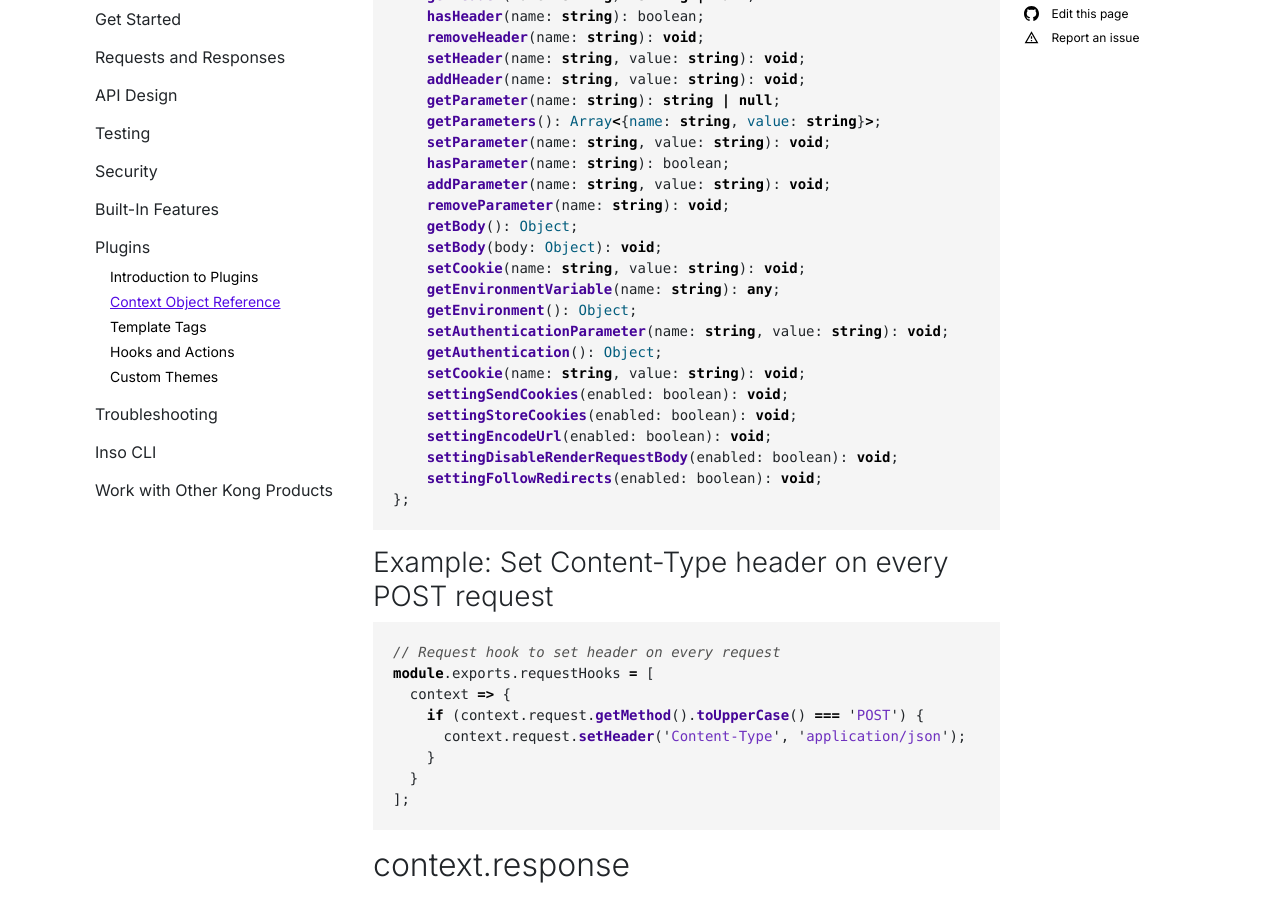
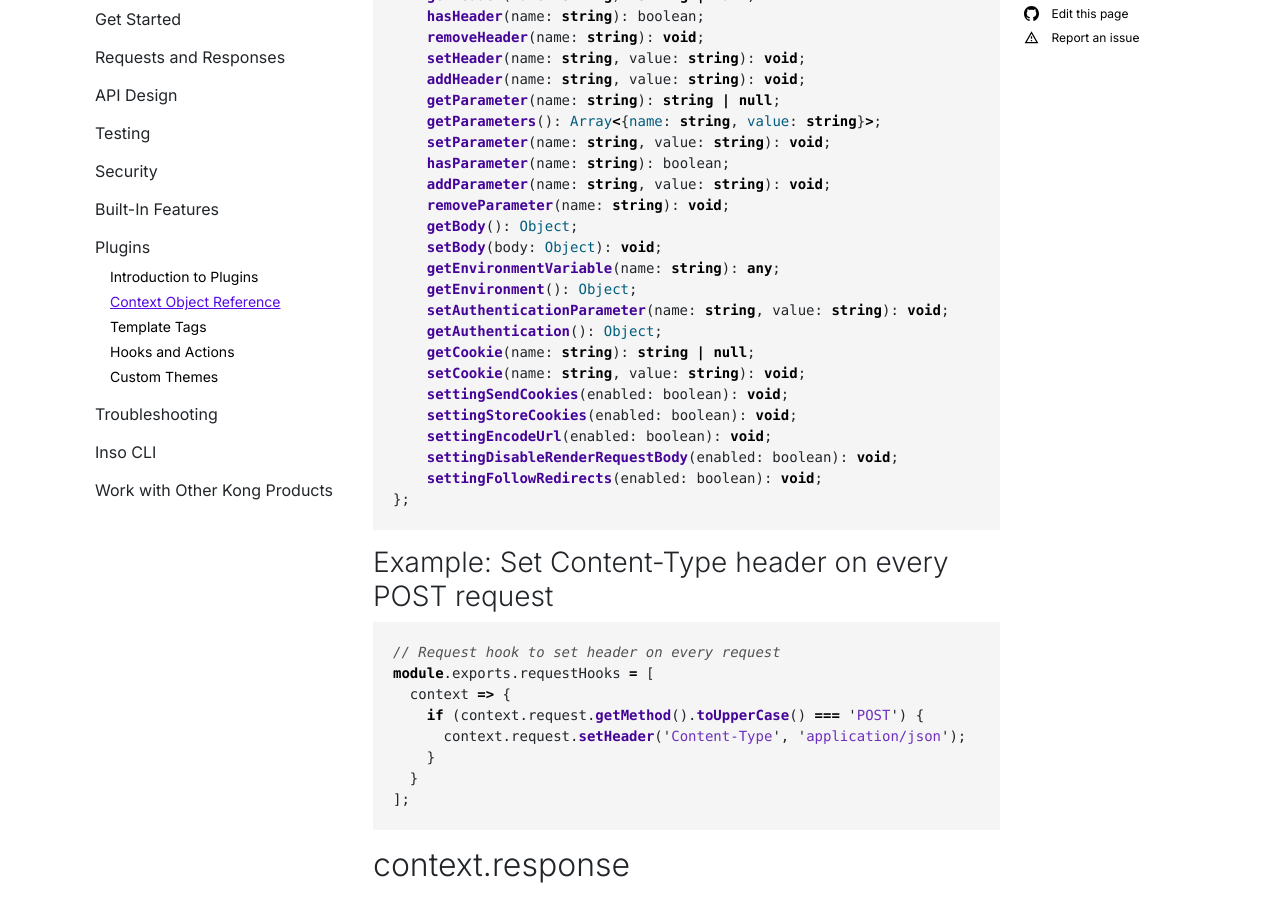
Before and after one commit to Kong/insomnia-docs, a Jekyll site: the page built from docs/insomnia/context-object-reference.md, in a window 1280 px wide and 900 px high, scrolled down 547 px. Built offline with Jekyll 4.4.1, drawn with Linux system fonts in a browser that asks for light colours; comment, search, counter and statistics services are not loaded.

Commit message:
docs: replace duplicate `setCookie` > `getCookie`

```diff
--- a/docs/insomnia/context-object-reference.md
+++ b/docs/insomnia/context-object-reference.md
@@ -33,11 +33,11 @@ interface RequestContext {
     removeParameter(name: string): void;
     getBody(): Object;
     setBody(body: Object): void;
-    setCookie(name: string, value: string): void;
     getEnvironmentVariable(name: string): any;
     getEnvironment(): Object;
     setAuthenticationParameter(name: string, value: string): void;
     getAuthentication(): Object;
+    getCookie(name: string): string | null;
     setCookie(name: string, value: string): void;
     settingSendCookies(enabled: boolean): void;
     settingStoreCookies(enabled: boolean): void;
```
